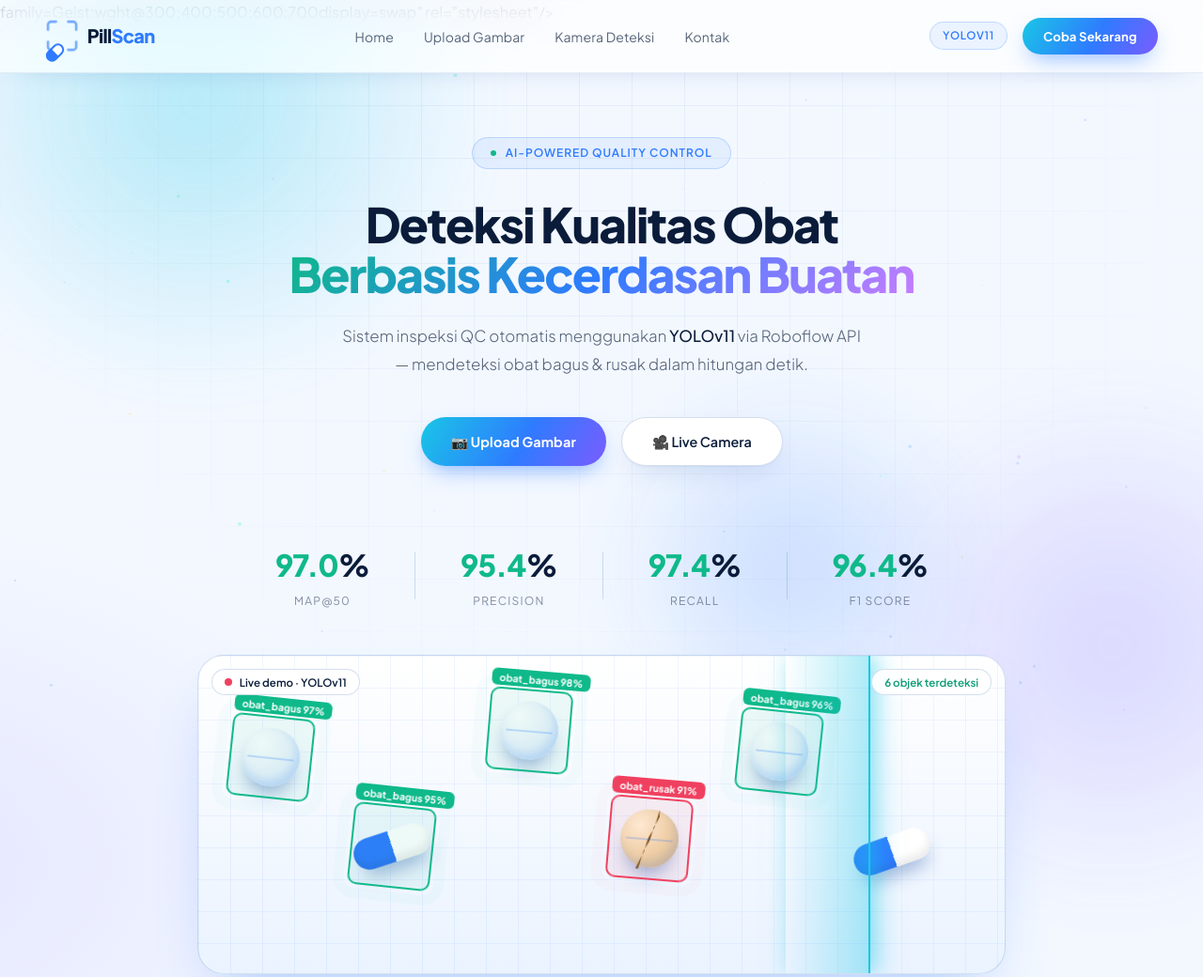
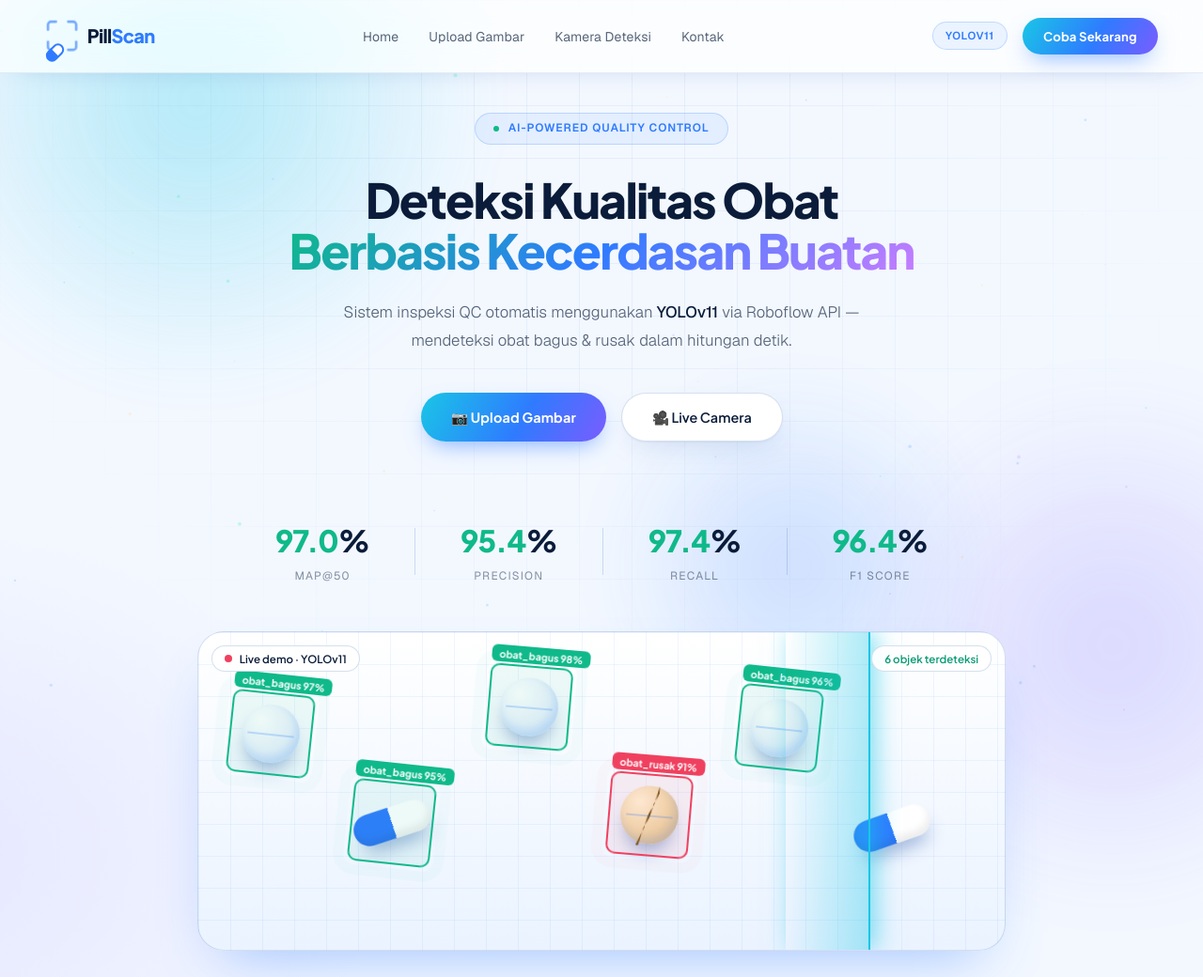
Before and after one commit to rainhard583/Detection-Pills, a website: page public/index.html in a window 1280 px wide. Shown: the top 1040 px of the page at 94% size. Drawn offline with nearby package versions, Linux system fonts and the light colour scheme.

Commit message:
Fix homepage and sync public files

```diff
--- a/public/index.html
+++ b/public/index.html
@@ -5,7 +5,8 @@
 <meta name="viewport" content="width=device-width, initial-scale=1.0"/>
 <title>PillScan AI — Deteksi Kualitas Obat</title>
 <link rel="preconnect" href="https://fonts.googleapis.com"/>
-<link href="https://fonts.googleapis.com/css2?family=Plus+Jakarta+Sans:ital,wght@0,300;0,400;0,500;0,600;0,700;0,800;1,300;1,400<link href="https://fonts.googleapis.com/css2?family=Syne:wght@400;500;600;700;800&family=DM+Sans:ital,opsz,wght@0,9..40,300;0,9..40,400;0,9..40,500;1,9..40,300&display=swap" rel="stylesheet"/>family=Geist:wght@300;400;500;600;700<link href="https://fonts.googleapis.com/css2?family=Syne:wght@400;500;600;700;800&family=DM+Sans:ital,opsz,wght@0,9..40,300;0,9..40,400;0,9..40,500;1,9..40,300&display=swap" rel="stylesheet"/>display=swap" rel="stylesheet"/>
+<link rel="preconnect" href="https://fonts.gstatic.com" crossorigin/>
+<link href="https://fonts.googleapis.com/css2?family=Plus+Jakarta+Sans:wght@300;400;500;600;700;800&family=Syne:wght@400;500;600;700;800&family=DM+Sans:ital,opsz,wght@0,9..40,300;0,9..40,400;0,9..40,500;1,9..40,300&family=Geist:wght@300;400;500;600;700&display=swap" rel="stylesheet"/>
 <style>
 *,*::before,*::after{box-sizing:border-box;margin:0;padding:0}
 :root{
@@ -169,7 +170,7 @@
 /* FEATURE BENTO */
 .bento-grid{display:grid;grid-template-columns:repeat(4,1fr);grid-template-rows:auto;gap:1rem;margin-top:2.5rem;}
 @media(max-width:900px){.bento-grid{grid-template-columns:repeat(2,1fr);}}
-@media(max-width:500px){.bento-grid{grid-template-columns:1fr;}}
+@media(max-width:560px){.bento-grid{grid-template-columns:minmax(0,1fr);}.bento-card.span2{grid-column:auto;}}
 .bento-card{background:var(--s2);border:1px solid var(--border);border-radius:var(--r);
   padding:1.8rem;position:relative;overflow:hidden;
   transition:all .4s cubic-bezier(.23,1,.32,1);cursor:default;}
```
